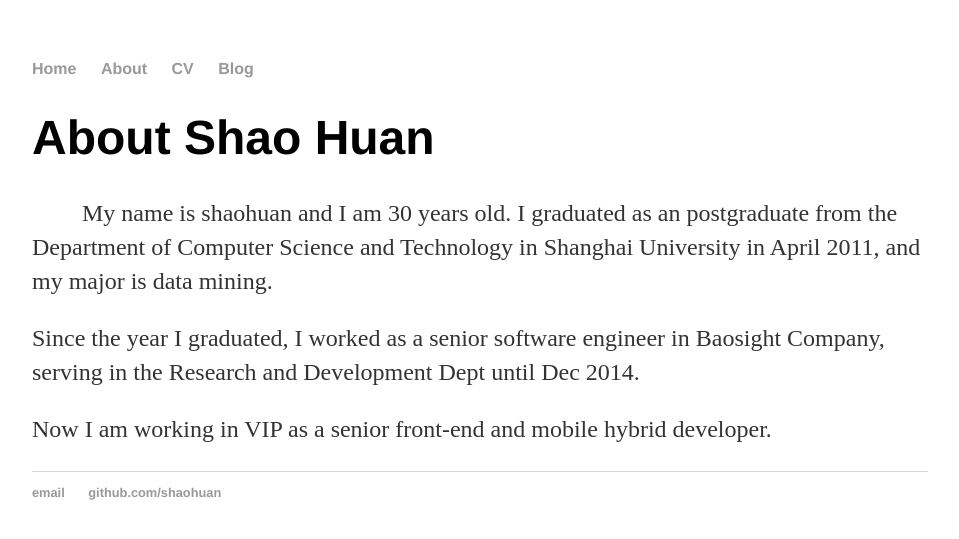
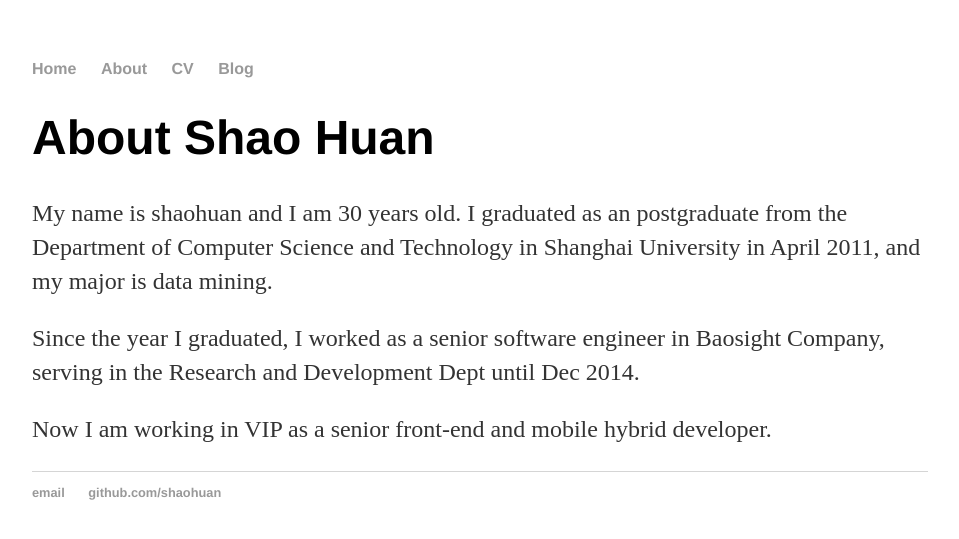
Before and after one commit to shaohuan/shaohuan.github.io, a Jekyll site: the page built from about/index.html, in a window 1280 px wide. Shown: the top 539 px of the page, without its empty margins (160-1119 px from the left). Built offline with Jekyll 4.4.1, drawn with Linux system fonts in a browser that asks for light colours.

Commit message:
Update index.html

```diff
--- a/about/index.html
+++ b/about/index.html
@@ -3,7 +3,7 @@ layout: default
 title: About Shao Huan
 ---
 	<h1>{{ page.title }}</h1>
-	<p style="text-indent:50px">
+	<p>
 	My name is shaohuan and I am 30 years old. I graduated as an postgraduate from the Department of Computer Science and
 	Technology in Shanghai University in April 2011, and my major is data mining.<br>
 	</p>
```
